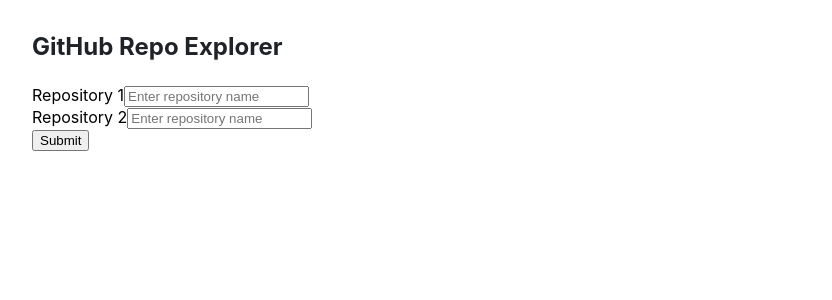
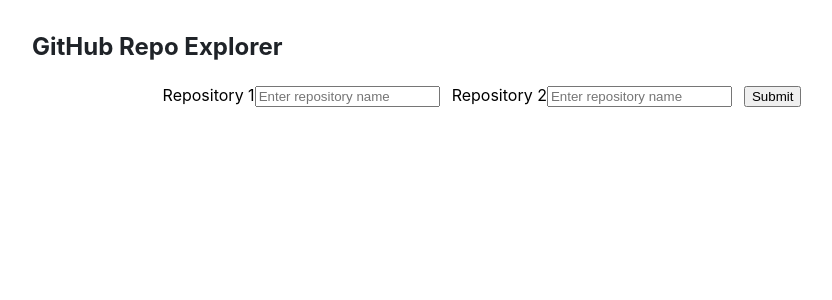
Before and after one commit to hripsimeghazaryan-ai/github-repo-explorer-app, a React (Create React App) app: page / in a window 1280 px wide. Shown: the top 300 px of the page, without its empty margins (158-990 px from the left). Built offline with nearby package versions, Linux system fonts and the light colour scheme.

Commit message:
updated search component layout

```diff
--- /dev/null
+++ b/src/components/RepositorySearch/RepositorySearch.css
@@ -0,0 +1,7 @@
+.repository-search-container {
+  display: flex;
+  align-items: flex-end;
+  justify-content: center;
+  gap: 12px;
+  flex-wrap: wrap;
+}
--- a/src/components/RepositorySearch/RepositorySearch.jsx
+++ b/src/components/RepositorySearch/RepositorySearch.jsx
@@ -1,5 +1,6 @@
 import Inputs from "../Inputs/Inputs";
 import { useState } from "react";
+import './RepositorySearch.css';
 
 const RepositorySearch = ({ onSearch }) => {
     const [repo1, setRepo1] = useState('');
```
